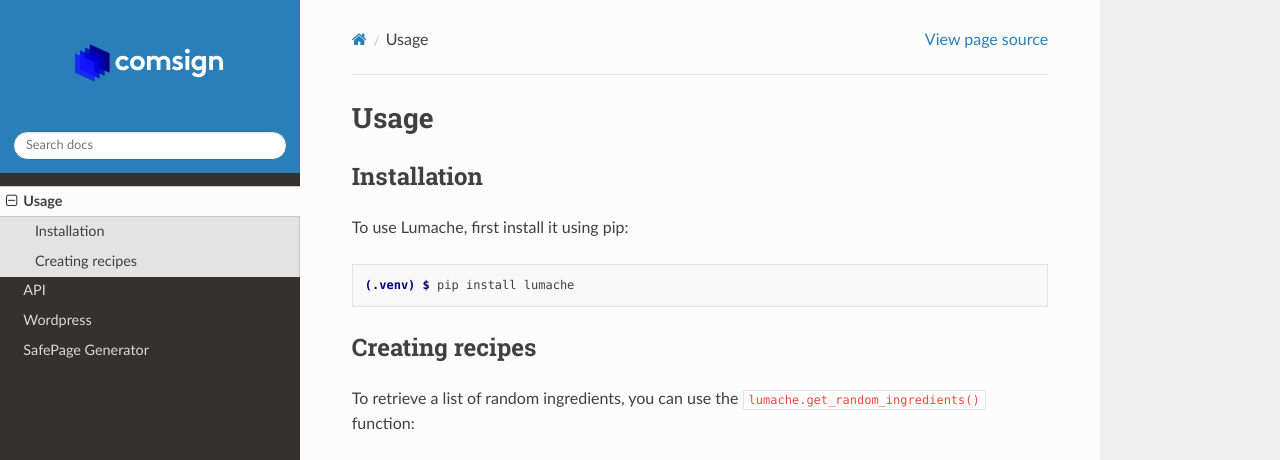
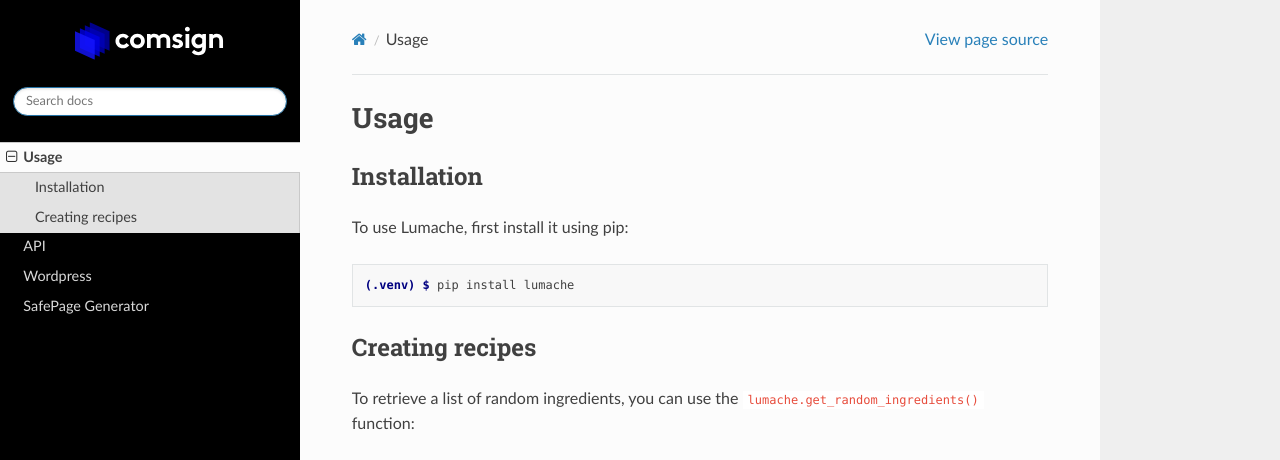
Before and after one commit to goodwi11/Documentation, a Sphinx documentation site: the page built from docs/source/usage.rst, in a window 1280 px wide and 1095 px high. Shown: the top 460 px of the window. Built offline with Sphinx 7.4.7 and the Read the Docs theme 2.0.0, drawn with Linux system fonts in a browser that asks for light colours; some of the changed text lies outside the part shown; grey boxes are pictures that could not be loaded.

Commit message:
css rebuild

```diff
--- a/docs/source/_static/custom.css
+++ b/docs/source/_static/custom.css
@@ -1,3 +1,19 @@
 .rst-current-version {
   display: none !important;
 }
+
+.wy-nav-side {
+  background-color: #000 !important;
+}
+
+.wy-side-nav-search {
+  background-color: transparent !important;
+}
+
+.footer {
+  display: none !important;
+}
+
+.rst-content code, .rst-content tt, code {
+  border: none !important;
+}
--- a/docs/source/conf.py
+++ b/docs/source/conf.py
@@ -3,9 +3,8 @@
     app.add_css_file('custom.css')
 # -- Project information
 
-project = 'Lumache'
-copyright = '2021, Graziella'
-author = 'Graziella'
+project = 'Comsign'
+copyright = '© 2020–2024 Comsign.'
 
 release = '0.1'
 version = '0.1.0'
```
Also changed, not shown: docs/source/img/logo.svg, 2 other files.
